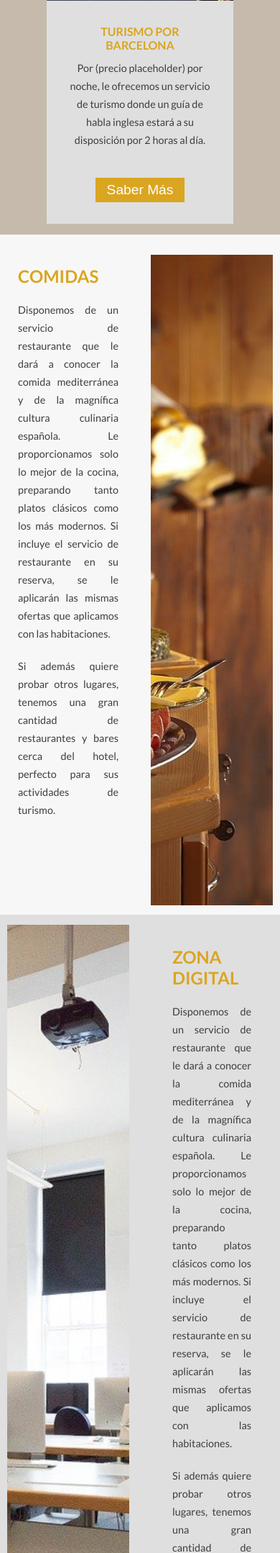
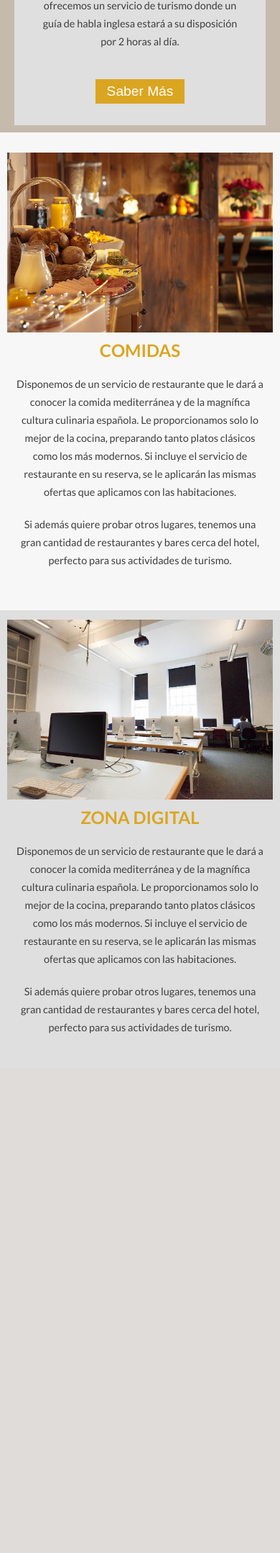
Before and after one commit to Arkadexus/webproygala, a PHP site: page / in a window 390 px wide. Shown: the part 3432-5590 px from the top of the page at 72% size. After the commit the page ends 4868 px from the top, so only its background shows below. Run offline with PHP 8.4, Linux system fonts and the light colour scheme.

Commit message:
responsive movil

```diff
--- a/style/home-style.css
+++ b/style/home-style.css
@@ -404,4 +404,45 @@ button:hover{
     padding: 10px;
     text-align: center;
   }
+  #ofertas{
+    padding: 10px;
+  }
+  #ofertasActuales{
+    margin: 0px;
+    padding: 0 10px;
+  }
+  #comidas{
+    padding: 3.5% 10px;
+    display: grid;
+    grid-template-columns: 1fr;
+    grid-template-rows: 250px 1fr;
+  }
+  #comidasContenido{
+    padding: 10px;
+    text-align: center;
+    grid-row: 2;
+  }
+  #comidasContenido p{
+    text-align: center;
+  }
+  #comidasImagen{
+    max-height: 250px;
+    grid-row: 1;
+  }
+  #zonaDigital{
+    padding: 3.5% 10px;
+    display: grid;
+    grid-template-columns: 1fr;
+    grid-template-rows: 250px 1fr;
+  }
+  #zdContenido{
+    padding: 10px;
+    text-align: center;
+  }
+  #zdContenido p{
+    text-align: center;
+  }
+  #zdImagen{
+    max-height: 250px;
+  }
 }
```
